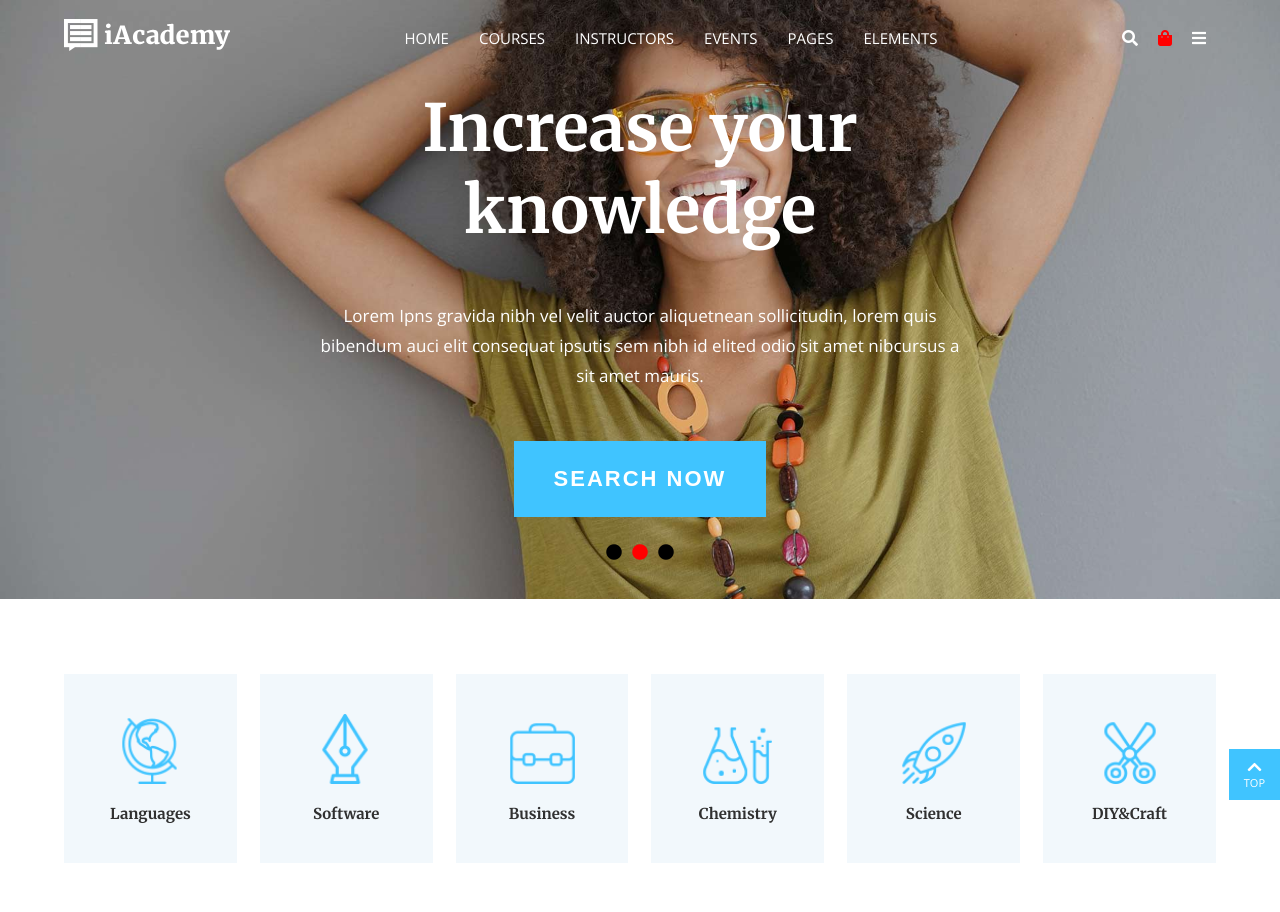
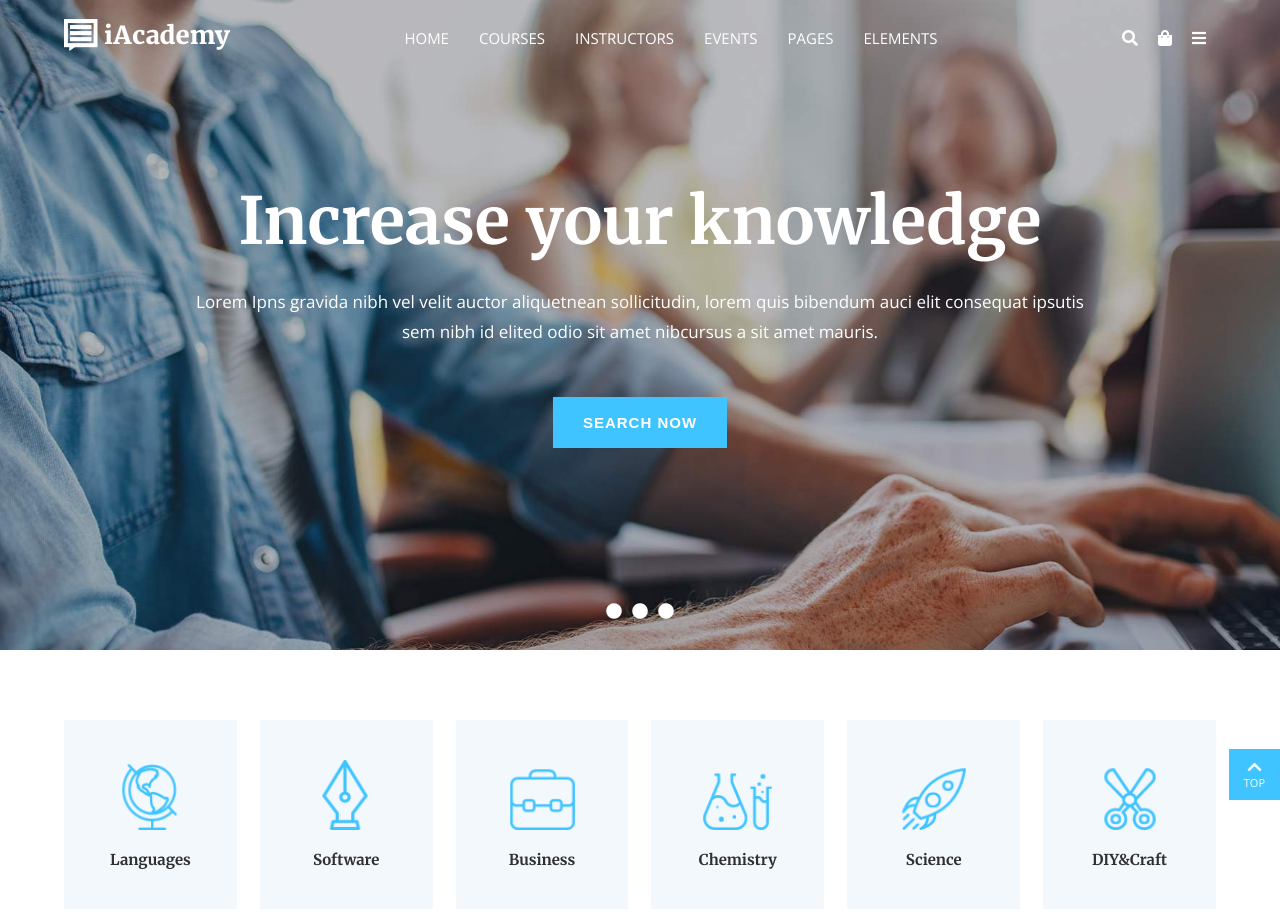
Before and after one commit to nicoalivernini/proj-html-vuejs, a website: page index.html in a window 1280 px wide. Shown: the top 912 px of the page. Drawn offline with nearby package versions, Linux system fonts and the light colour scheme.

Commit message:
Aggiornamento slider

```diff
--- a/index.html
+++ b/index.html
@@ -45,16 +45,15 @@
     <section id="jumbo">
       <div class="container fluid">
         <div class="content-jumbo">
-          <div class="card-jumbo">
-            <img :src="slideImgBase + `${jumboSlide[index].img}` + '-background.jpg'" alt="">
+          <div class="card-jumbo background">
             <div class="text-jumbo txt-center">
               <h2>{{ jumboSlide[index].title }}</h2>
               <p class="mt-50">{{ jumboSlide[index].text }}</p>
               <button class="mt-50" @click="next">{{ jumboSlide[index].button }}</button>
             </div>
-          </div>
-          <div class="icon-jumbo">
-            <i class="fas fa-circle" v-for="(slide, i) in jumboSlide" :class="(i == index ) ? 'active' : '' " @click='active(dot-1)'></i>
+            <div class="icon-jumbo txt-center">
+              <i class="fas fa-circle" v-for="(slide, i) in jumboSlide" :class="(i == index ) ? 'active' : '' " @click='active(dot-1)'></i>
+            </div>
           </div>
         </div>
       </div>
--- a/partials/_header.scss
+++ b/partials/_header.scss
@@ -40,11 +40,21 @@
             li {
               &:nth-child(2) {
                 a {
+
                   i {
-                    color: red;
+                    &.fa-shopping-bag {
+                    // position: absolute;
+                    // top: 50%;
+                    // width: 15px;
+                    // height: 15px;
+                    // border-radius: 50%;
+                    // color: $white;
+                    // background-color: $celeste-button;
+                    // z-index: 3;
                   }
                 }
               }
+            }
               a {
                 i {
                   color: white;
@@ -63,48 +73,53 @@
       position: relative;
       .card-jumbo {
         position: relative;
+        &.background {
+          background-image: url('../img/h5-slide-3-background.jpg');
+          background-size: cover;
+          background-repeat: no-repeat;
+        }
         img {
           width: 100%;
         }
         .text-jumbo {
-          position: absolute;
-          top: 50%;
-          left: 50%;
-          transform: translate(-50%, -50%);
           color: $white;
           h2 {
             font-family: 'Merriweather', serif;
             font-weight: 700;
             font-size: 65px;
             color: $white;
+            padding-top: 180px;
+            padding-bottom: 25px;
           }
           p {
             font-size: 17px;
             font-weight: 400;
             line-height: 30px;
             color: $white;
+            width: 70%;
+            margin: 0 auto;
           }
           button {
             color: $white;
             background-color: $celeste-button;
             border: none;
-            padding: 25px 40px;
+            padding: 17px 30px;
             text-transform: uppercase;
-            letter-spacing: 2px;
+            letter-spacing: 1px;
             font-weight: 600;
-            font-size: 22px;
+            font-size: 15px;
+            margin-bottom: 150px;
           }
         }
-      }
-      .icon-jumbo {
-        position: absolute;
-        bottom: 5%;
-        left: 50%;
-        transform: translate(-50%, -50%);
-        i {
-          padding: 0 5px;
-          &.active {
-            color: red;
+        .icon-jumbo {
+          padding-bottom: 30px;
+          i {
+            padding: 0 5px;
+            color: rgba(255, 255, 255, 0.5);
+            @include dotJumbo;
+            &.active {
+
+            }
           }
         }
       }
--- a/partials/_mixins.scss
+++ b/partials/_mixins.scss
@@ -98,3 +98,12 @@
   vertical-align: middle;
   padding-right: 10px;
 }
+
+@mixin dotJumbo {
+  content: '\f192';
+  font-weight: 900;
+  font-family: "Font Awesome 5 Free";
+  color: $icon-color-courses;
+  vertical-align: middle;
+  color: $white;
+}
--- a/src/js/main.js
+++ b/src/js/main.js
@@ -479,8 +479,7 @@ var app = new Vue ({
 
     selezione: function (index) {
       this.indexPossibilities = index;
-    }
-
+    },
 
     // getBenefit: function (possibilities) {
     //   console.log(possibilities[0].benefit[0].first);
```
Also changed, not shown: assets/css/master.css.
